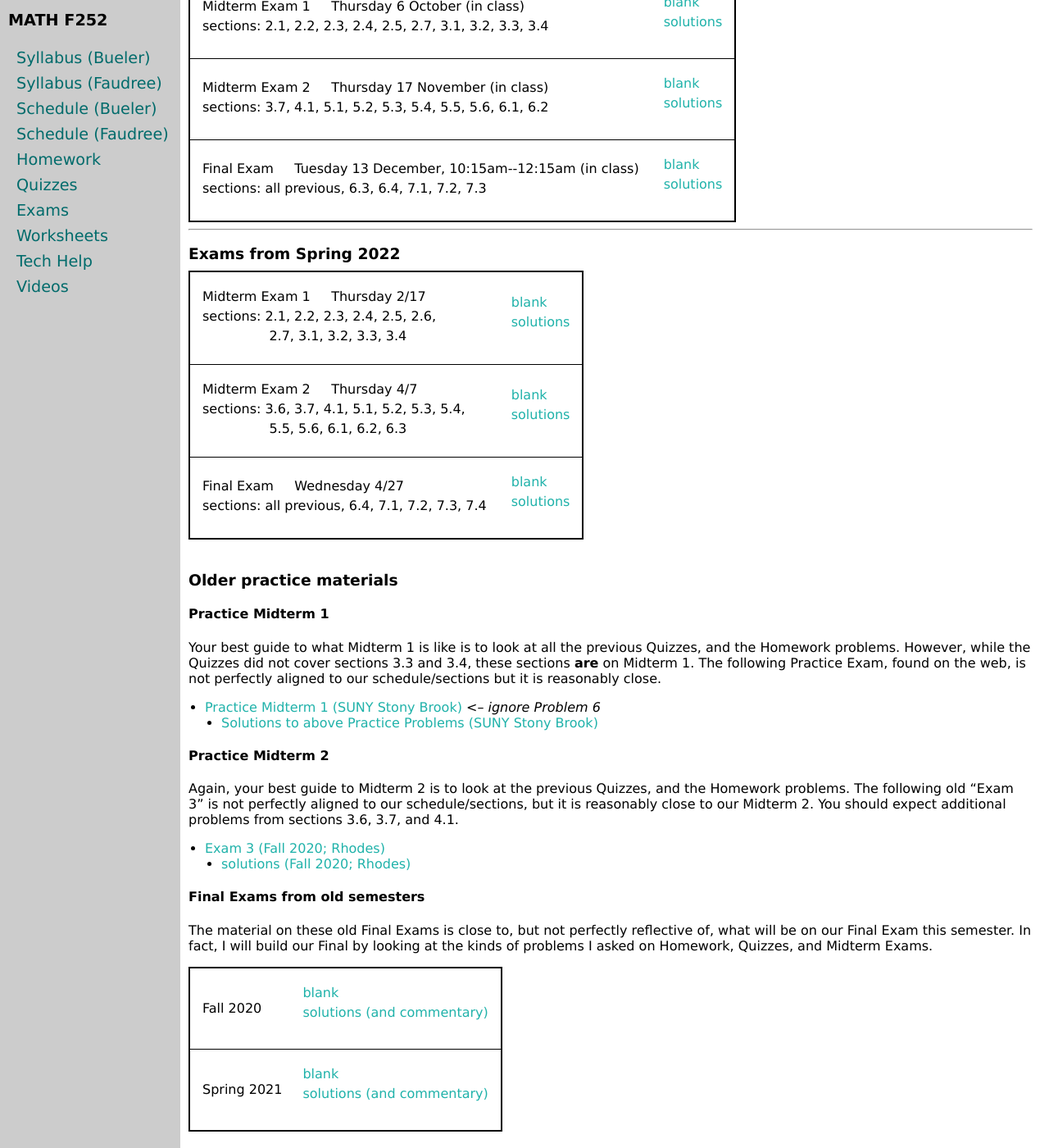
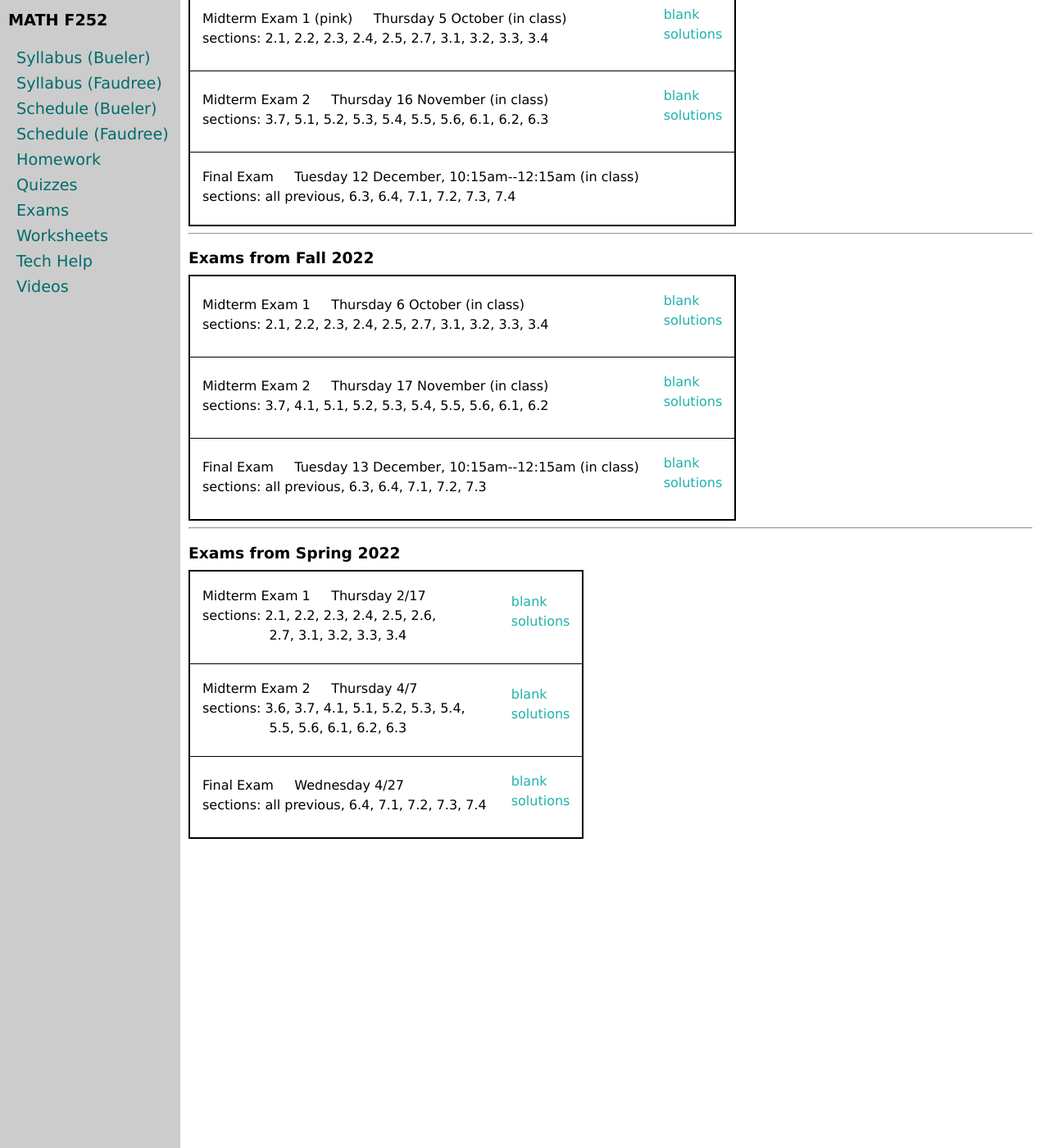
Before and after one commit to uaf-math/calc2, a Jekyll site: the page built from exams.md, in a window 1280 px wide and 1400 px high, scrolled down 760 px. Shown: the whole window at 82% size. Built offline with Jekyll 4.4.1, drawn with Linux system fonts in a browser that asks for light colours; some of the changed text lies outside the part shown.

Commit message:
clean up Exams tab

```diff
--- a/exams.md
+++ b/exams.md
@@ -5,7 +5,9 @@
 
 ## Exams
 
-The table below gives the date and coverage for upcoming Exams.  <b>The best guides to the content of an Exam are the [Quizzes](quizzes.html) leading up to the Exam, and also the [Homework assignments](homework.html).</b>  Also see the [Schedule](https://docs.google.com/spreadsheets/d/e/2PACX-1vTJV11ILVouSFriJJQo6VS7-qBGvXBt6gtQNPTmmScJuiknursixGxHQf12yrBgwkJqETFn31EgQRia/pubhtml?gid=0&single=true).
+The table below gives the coverage for upcoming Exams.  <b>The best guides to the content of an Exam are the [Quizzes](quizzes.html) leading up to the Exam, and also the [Homework assignments](homework.html).</b>
+
+For the date of the Exam, see the Schedule for your section.
 
 Links to the Exams themselves ("blank"), and their solutions, will appear here as soon after the exam itself as possible.
 
@@ -14,6 +16,11 @@
 {% include exam_table.md  data=site.data.exams %}
 
 <div style="padding-bottom: 40px"></div>
+
+---
+### Exams from Fall 2023
+
+{% include exam_table.md  data=site.data.examsF23 %}
 
 ---
 ### Exams from Fall 2022
@@ -26,54 +33,3 @@
 {% include exam_table.md  data=site.data.examsS22 %}
 
 <div style="padding-bottom: 20px"></div>
-
-<!-- next blocks do not use Jekyll/liquid, but this could be corrected -->
-
-### Older practice materials
-
-#### Practice Midterm 1
-
-Your best guide to what Midterm 1 is like is to look at all the previous Quizzes, and the Homework problems.  However, while the Quizzes did not cover sections 3.3 and 3.4, these sections <b>are</b> on Midterm 1.  The following Practice Exam, found on the web, is not perfectly aligned to our schedule/sections but it is reasonably close.
-* [Practice Midterm 1 (SUNY Stony Brook)](https://www.math.stonybrook.edu/~ddudko/mat132-fall21/Midterm1Practice.pdf) <em><-- ignore Problem 6</em>
-  * [Solutions to above Practice Problems (SUNY Stony Brook)](https://www.math.stonybrook.edu/~ddudko/mat132-fall21/Midterm1PracticeSol.pdf)
-
-#### Practice Midterm 2
-
-Again, your best guide to Midterm 2 is to look at the previous Quizzes, and the Homework problems.  The following old "Exam 3" is not perfectly aligned to our schedule/sections, but it is reasonably close to our Midterm 2.  You should expect additional problems from sections 3.6, 3.7, and 4.1.
-* [Exam 3 (Fall 2020; Rhodes)](assets/exams/F20/exam3.pdf)
-  * [solutions (Fall 2020; Rhodes)](assets/exams/F20/exam3-solns.pdf)
-
-#### Final Exams from old semesters
-
-The material on these old Final Exams is close to, but not perfectly reflective of, what will be on our Final Exam this semester.  In fact, I will build our Final by looking at the kinds of problems I asked on Homework, Quizzes, and Midterm Exams.
-
-<table class="asst-table">
-<tr>
-	<td>Fall 2020</td>
-	<td>
-		<table class="inner">
-		  <tr>
-			    <td><a href="assets/exams/F20/final.pdf">blank</a></td>
-			</tr>
-			<tr>
-			    <td><a href="assets/exams/F20/final-solns.pdf">solutions (and commentary)</a></td>
-			</tr>
-		</table>
-		<div style="padding-bottom: 10px"></div>
-	</td>
-</tr>
-<tr>
-	<td>Spring 2021</td>
-	<td>
-		<table class="inner">
-		  <tr>
-			    <td><a href="assets/exams/S21/final.pdf">blank</a></td>
-			</tr>
-			<tr>
-			    <td><a href="assets/exams/S21/final-solns.pdf">solutions (and commentary)</a></td>
-			</tr>
-		</table>
-		<div style="padding-bottom: 10px"></div>
-	</td>
-</tr>
-</table>
```
Also changed, not shown: _data/exams.yml (+12 -17 lines), _data/examsF23.yml (added, +23 -0 lines).
